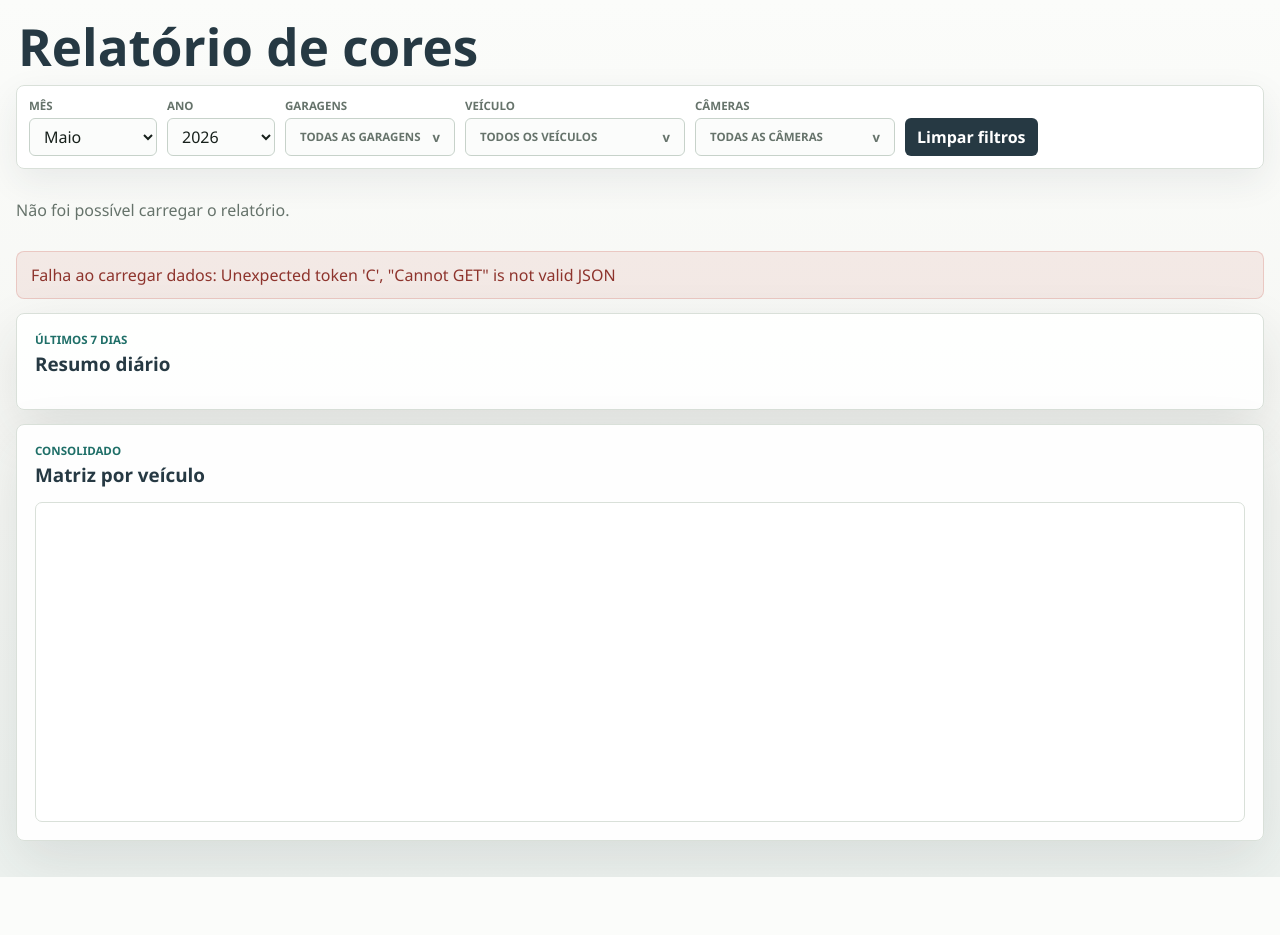
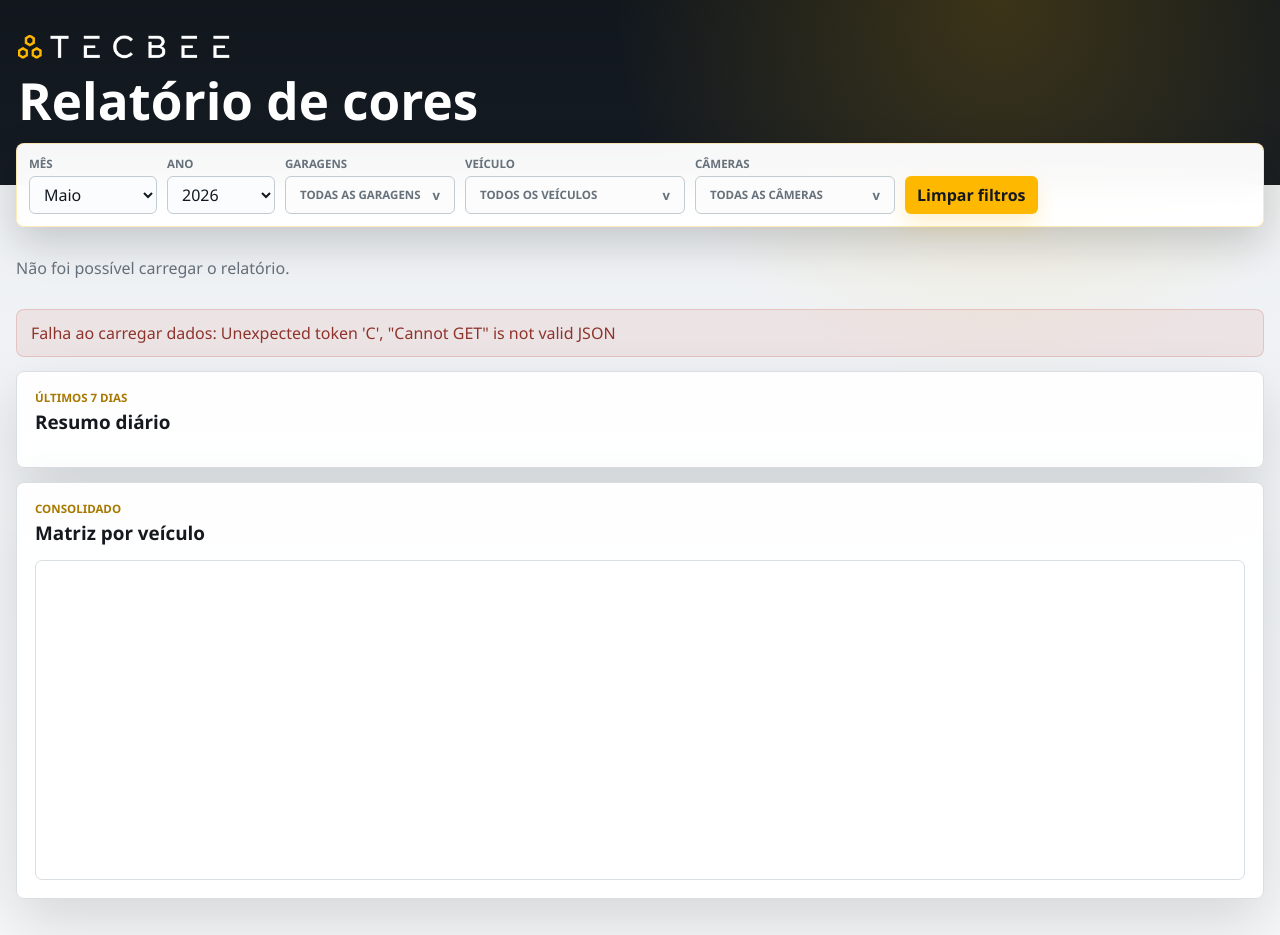
Before and after one commit to dg-marins/dashboard_imagens, a Python web app: template templates/index.html in a window 1280 px wide. Before the commit the page ends 877 px from the top, so only its background shows below. Run offline with Jinja, Linux system fonts and the light colour scheme; the template is opened without the code that fills it, so the values that code supplies are empty.

Commit message:
Adição de identidade visual Tecbee

```diff
--- a/static/app.js
+++ b/static/app.js
@@ -25,7 +25,7 @@ let scanPollTimer = null;
 let dashboardRequestId = 0;
 let dashboardRefreshTimer = null;
 let dashboardLoading = false;
-const DASHBOARD_REFRESH_INTERVAL_MS = 20000;
+const DASHBOARD_REFRESH_INTERVAL_MS = 10000;
 
 function updateStickyOffsets() {
   if (!filtersBar) return;
--- a/static/style.css
+++ b/static/style.css
@@ -1,18 +1,18 @@
 :root {
-  --bg: #f6f7f4;
+  --bg: #eef1f4;
   --surface: #ffffff;
-  --surface-soft: #eef3ef;
-  --line: #d9e0d9;
-  --line-strong: #c7d2ca;
-  --text: #17201b;
-  --muted: #66736b;
-  --teal: #1f6f68;
-  --ink: #263943;
-  --coral: #c96445;
-  --gold: #c49a3f;
-  --green: #4d8a5f;
-  --danger: #c75146;
-  --shadow: 0 20px 55px rgba(35, 50, 44, 0.11);
+  --surface-soft: #f3f5f6;
+  --line: #d9dee3;
+  --line-strong: #c3cbd3;
+  --text: #111820;
+  --muted: #66717c;
+  --teal: #ffb800;
+  --ink: #15191e;
+  --coral: #ffca45;
+  --gold: #ffb800;
+  --green: #17b26a;
+  --danger: #d94b3d;
+  --shadow: 0 24px 60px rgba(12, 18, 24, 0.14);
   --radius: 8px;
   --font-sans: "Segoe UI", Arial, sans-serif;
   --filters-height: 82px;
@@ -27,28 +27,45 @@ body {
   font-family: var(--font-sans);
   color: var(--text);
   background:
-    linear-gradient(180deg, #fbfcfa 0%, var(--bg) 48%, #edf2ef 100%);
+    radial-gradient(circle at 78% 0%, rgba(255, 184, 0, 0.18), transparent 24rem),
+    linear-gradient(180deg, #11171d 0, #151b22 185px, var(--bg) 185px, #f7f8f9 100%);
 }
 
 .page-shell {
   width: min(1480px, calc(100% - 32px));
-  margin: 22px auto 36px;
+  margin: 0 auto 36px;
+  padding-top: 22px;
 }
 
 .page-header {
   display: flex;
   align-items: end;
   justify-content: space-between;
-  margin-bottom: 14px;
-  padding: 0 2px;
+  margin-bottom: 18px;
+  padding: 8px 2px 0;
 }
 
 .page-header h1 {
-  margin: 0;
+  margin: 12px 0 0;
   font-size: clamp(2rem, 4vw, 4.6rem);
   font-weight: 750;
   line-height: 0.95;
-  color: var(--ink);
+  color: #fff;
+}
+
+.brand-lockup {
+  display: inline-flex;
+  align-items: center;
+  width: min(220px, 54vw);
+  min-height: 34px;
+}
+
+.brand-lockup img {
+  display: block;
+  width: 100%;
+  max-height: 44px;
+  object-fit: contain;
+  object-position: left center;
 }
 
 .filters-bar {
@@ -60,10 +77,10 @@ body {
   gap: 10px;
   align-items: end;
   padding: 12px;
-  background: rgba(255, 255, 255, 0.92);
-  border: 1px solid var(--line);
+  background: rgba(255, 255, 255, 0.97);
+  border: 1px solid rgba(255, 184, 0, 0.28);
   border-radius: var(--radius);
-  box-shadow: 0 12px 35px rgba(38, 57, 67, 0.08);
+  box-shadow: 0 16px 42px rgba(7, 12, 18, 0.18);
   backdrop-filter: blur(14px);
 }
 
@@ -105,7 +122,7 @@ select {
   border: 1px solid var(--line-strong);
   border-radius: 6px;
   color: var(--text);
-  background: #fbfcfb;
+  background: #fbfcfd;
   outline: 0;
 }
 
@@ -243,16 +261,17 @@ button {
 }
 
 button.ghost {
-  background: var(--ink);
-  color: #fff;
+  background: var(--gold);
+  color: var(--ink);
   font-weight: 700;
   justify-self: start;
   min-width: 108px;
   padding: 0 12px;
+  box-shadow: 0 10px 22px rgba(255, 184, 0, 0.2);
 }
 
 button.ghost:hover {
-  background: var(--teal);
+  background: #ffca2f;
 }
 
 .summary-grid {
@@ -360,7 +381,7 @@ button.ghost:hover {
 
 .summary-card,
 .panel {
-  background: rgba(255, 255, 255, 0.94);
+  background: rgba(255, 255, 255, 0.96);
   border: 1px solid var(--line);
   border-radius: var(--radius);
   box-shadow: var(--shadow);
@@ -734,7 +755,7 @@ button.ghost:hover {
 }
 
 .panel-label {
-  color: var(--teal);
+  color: #a87900;
 }
 
 .daily-overview {
--- a/templates/config.html
+++ b/templates/config.html
@@ -10,6 +10,9 @@
   <main class="page-shell config-shell">
     <header class="page-header config-header">
       <div>
+        <div class="brand-lockup" aria-label="TecBee">
+          <img src="/static/logo-tecbee.png" alt="TecBee">
+        </div>
         <p class="panel-label">Administracao</p>
         <h1>Configuracoes</h1>
       </div>
--- a/templates/index.html
+++ b/templates/index.html
@@ -10,6 +10,9 @@
   <main class="page-shell">
     <header class="page-header">
       <div>
+        <div class="brand-lockup" aria-label="TecBee">
+          <img src="/static/logo-tecbee.png" alt="TecBee">
+        </div>
         <h1>Relatório de cores</h1>
       </div>
     </header>
```
Also changed, not shown: other parts of static/style.css (+36 -33 lines), static/logo-tecbee.png (added).
